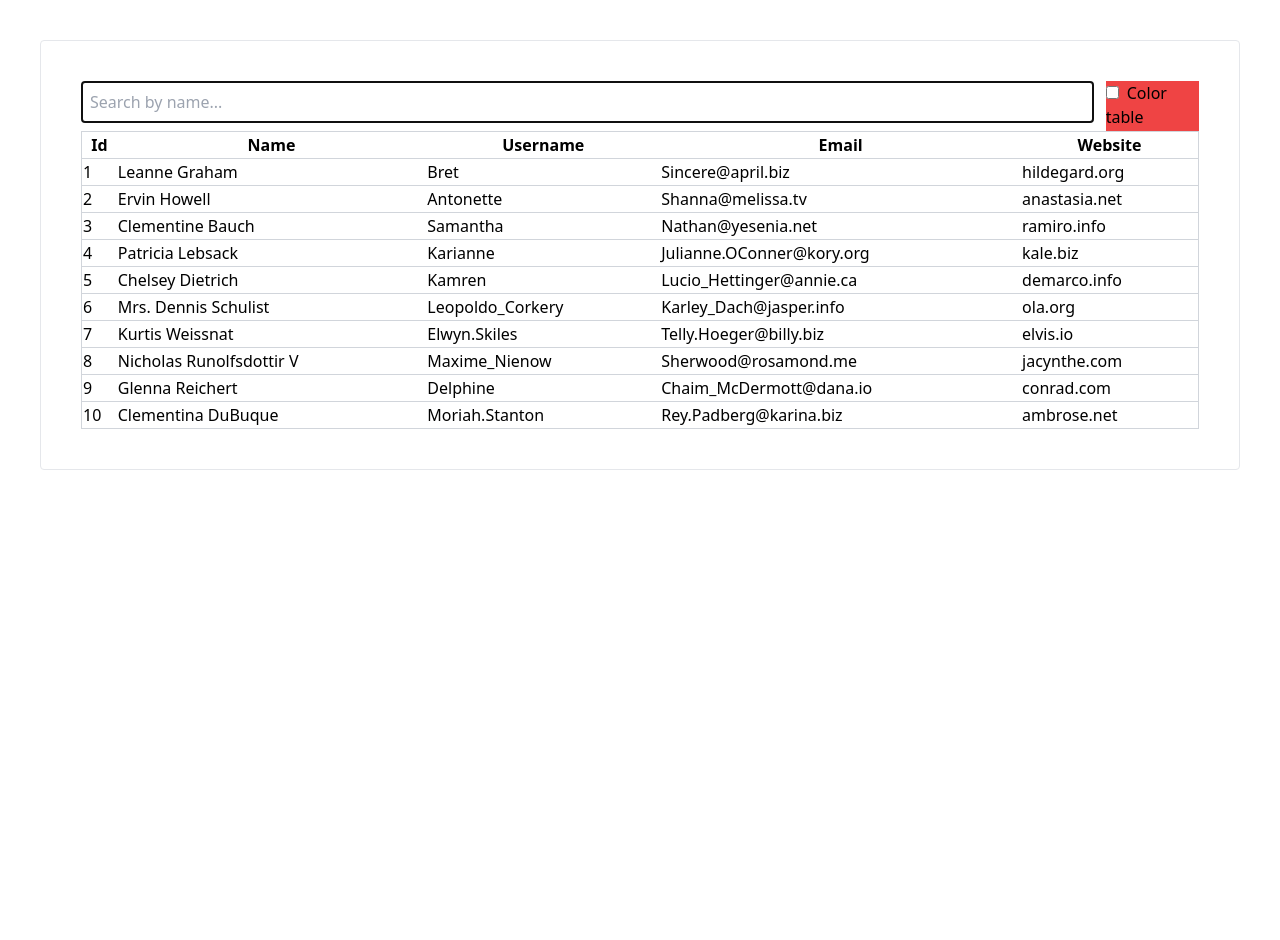
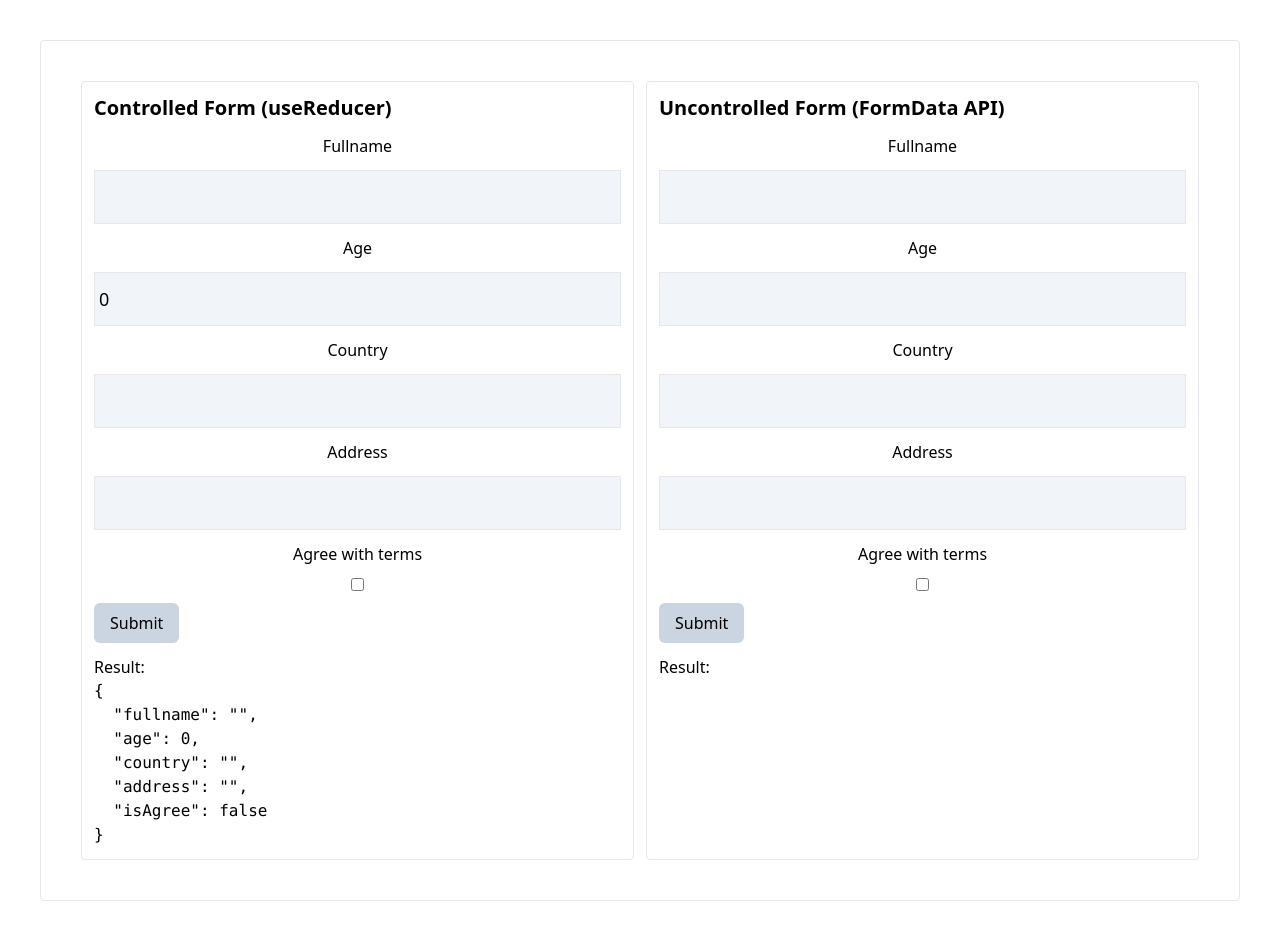
Before and after one commit to kypexfly/learn, a React (Vite) app in the folder basics/: page / in a window 1280 px wide. Before the commit the page ends 800 px from the top, so only its background shows below. Built offline with nearby package versions, Linux system fonts and the light colour scheme.

Commit message:
add controlled and uncontrolled form example

```diff
--- a/basics/src/App.tsx
+++ b/basics/src/App.tsx
@@ -1,12 +1,14 @@
 import "@/styles/globals.css"
+import FormExample from "./examples/FormExample"
 // import AccordionExample from "./examples/AccordionExample"
-import FilterListExample from "./examples/FilterListExample"
+// import FilterListExample from "./examples/FilterListExample"
 
 function App() {
   return (
     <div className="App">
       {/* <AccordionExample /> */}
-      <FilterListExample />
+      {/* <FilterListExample /> */}
+      <FormExample />
     </div>
   )
 }
--- /dev/null
+++ b/basics/src/components/ControlledForm.tsx
@@ -0,0 +1,119 @@
+import { FormEvent, useReducer } from 'react'
+import { Input } from './ui/Input';
+
+// Inspired from:
+// https://medium.com/swlh/usereducer-form-example-16675fa60229
+// https://dev.to/craigaholliday/using-the-usereducer-hook-in-react-with-typescript-27m1
+// https://github.com/Klerith/ts-react-hooks/blob/main/src/components/ContadorRed.tsx
+
+type FormState = typeof initialState
+
+type FormAction =
+  | { type: 'HANDLE_INPUT_TEXT'; payload: string; field: string }
+  | { type: 'HANDLE_INPUT_NUMBER'; payload: number; field: string }
+  | { type: 'TOGGLE_CHECKBOX' }
+
+const initialState = {
+  fullname: '',
+  age: 0,
+  country: '',
+  address: '',
+  isAgree: false,
+}
+
+const formReducer = (state: FormState, action: FormAction) => {
+  switch (action.type) {
+    case 'HANDLE_INPUT_TEXT':
+      return {
+        ...state,
+        [action.field]: action.payload,
+      }
+    case 'HANDLE_INPUT_NUMBER':
+      return {
+        ...state,
+        [action.field]: action.payload,
+      }
+    case 'TOGGLE_CHECKBOX':
+      return {
+        ...state,
+        isAgree: !state.isAgree,
+      }
+    default:
+      return state
+  }
+}
+
+const ControlledForm = () => {
+  const [formState, dispatch] = useReducer(formReducer, initialState)
+
+  const handleTextChange = (e: FormEvent<HTMLInputElement>) => {
+    dispatch({
+      type: 'HANDLE_INPUT_TEXT',
+      field: e.currentTarget.name,
+      payload: e.currentTarget.value,
+    })
+  }
+  const handleNumberChange = (e: FormEvent<HTMLInputElement>) => {
+    dispatch({
+      type: 'HANDLE_INPUT_NUMBER',
+      field: e.currentTarget.name,
+      payload: +e.currentTarget.value,
+    })
+  }
+
+  const handleSubmit = (e: FormEvent) => {
+    e.preventDefault()
+    alert('Form submitted')
+  }
+
+  return (
+    <form onSubmit={handleSubmit} className="space-y-3 rounded border p-3">
+      <h1 className="text-xl font-bold">Controlled Form (useReducer)</h1>
+
+      <FormGroup>
+        <label htmlFor="fullname">Fullname</label>
+        <Input value={formState.fullname} onChange={handleTextChange} type="text" name="fullname" />
+      </FormGroup>
+
+      <FormGroup>
+        <label htmlFor="age">Age</label>
+        <Input value={formState.age} onChange={handleNumberChange} type="number" name="age" />
+      </FormGroup>
+
+      <FormGroup>
+        <label htmlFor="country">Country</label>
+        <Input value={formState.country} onChange={handleTextChange} type="text" name="country" />
+      </FormGroup>
+
+      <FormGroup>
+        <label htmlFor="address">Address</label>
+        <Input value={formState.address} onChange={handleTextChange} type="text" name="address" />
+      </FormGroup>
+
+      <FormGroup>
+        <label htmlFor="agree">Agree with terms</label>
+        <Input
+          checked={formState.isAgree}
+          onChange={() => dispatch({ type: 'TOGGLE_CHECKBOX' })}
+          type="checkbox"
+          name="agree"
+        />
+      </FormGroup>
+
+      <button type="submit" className="rounded-md bg-slate-300 px-4 py-2">
+        Submit
+      </button>
+
+      <div>
+        Result:
+        <pre>{JSON.stringify(formState, null, 2)}</pre>
+      </div>
+    </form>
+  )
+}
+
+const FormGroup = ({ children }: { children: React.ReactNode }) => {
+  return <div className="flex flex-col gap-3 text-center">{children}</div>
+}
+
+export default ControlledForm
--- /dev/null
+++ b/basics/src/components/UncontrolledForm.tsx
@@ -0,0 +1,76 @@
+import { FormEvent, useRef, useState } from "react"
+import { Input } from "./ui/Input"
+
+type FormShape = {
+  fullname: string
+  age: number
+  country: string
+  address: string
+  agree: boolean
+}
+
+const UncontrolledForm = () => {
+  const [result, setResult] = useState<FormShape>()
+
+  const form = useRef<HTMLFormElement | null>(null)
+
+  const handleSubmit = (e: FormEvent<HTMLFormElement>) => {
+    e.preventDefault()
+
+    if (!form.current) return
+
+    const formData = new FormData(form.current)
+
+    const data: FormShape = {
+      fullname: formData.get("fullname") as string,
+      age: parseInt(formData.get("age") as string, 10),
+      country: formData.get("country") as string,
+      address: formData.get("address") as string,
+      agree: formData.get("agree") === "on",
+    }
+
+    setResult(data)
+    alert("Form submitted")
+  }
+
+  return (
+    <form ref={form} onSubmit={handleSubmit} className="space-y-3 rounded border p-3">
+      <h1 className="text-xl font-bold">Uncontrolled Form (FormData API)</h1>
+      <FormGroup>
+        <label htmlFor="fullname">Fullname</label>
+        <Input type="text" name="fullname" />
+      </FormGroup>
+      <FormGroup>
+        <label htmlFor="age">Age</label>
+        <Input type="number" name="age" />
+      </FormGroup>
+      <FormGroup>
+        <label htmlFor="country">Country</label>
+        <Input type="text" name="country" />
+      </FormGroup>
+      <FormGroup>
+        <label htmlFor="address">Address</label>
+        <Input type="text" name="address" />
+      </FormGroup>
+      <FormGroup>
+        <label htmlFor="agree">Agree with terms</label>
+        <Input type="checkbox" name="agree" />
+      </FormGroup>
+
+      <button type="submit" className="rounded-md bg-slate-300 px-4 py-2">
+        Submit
+      </button>
+
+      <div>
+        Result:
+        <pre>{JSON.stringify(result, null, 2)}</pre>
+      </div>
+    </form>
+  )
+}
+
+const FormGroup = ({ children }: { children: React.ReactNode }) => {
+  return <div className="flex flex-col gap-3 text-center">{children}</div>
+}
+
+export default UncontrolledForm
--- /dev/null
+++ b/basics/src/components/ui/Input.tsx
@@ -0,0 +1,5 @@
+interface InputProps extends React.InputHTMLAttributes<HTMLInputElement> {}
+
+export const Input = ({ ...props }: InputProps) => {
+  return <input className="border bg-slate-100 px-1 py-3 text-lg" {...props} />
+}
--- /dev/null
+++ b/basics/src/examples/FormExample.tsx
@@ -0,0 +1,13 @@
+import ControlledForm from "@/components/ControlledForm"
+import UncontrolledForm from "@/components/UncontrolledForm"
+
+function FormExample() {
+  return (
+    <main className="grid grid-cols-1 md:grid-cols-2 gap-3">
+      <ControlledForm />
+      <UncontrolledForm />
+    </main>
+  )
+}
+
+export default FormExample
```
